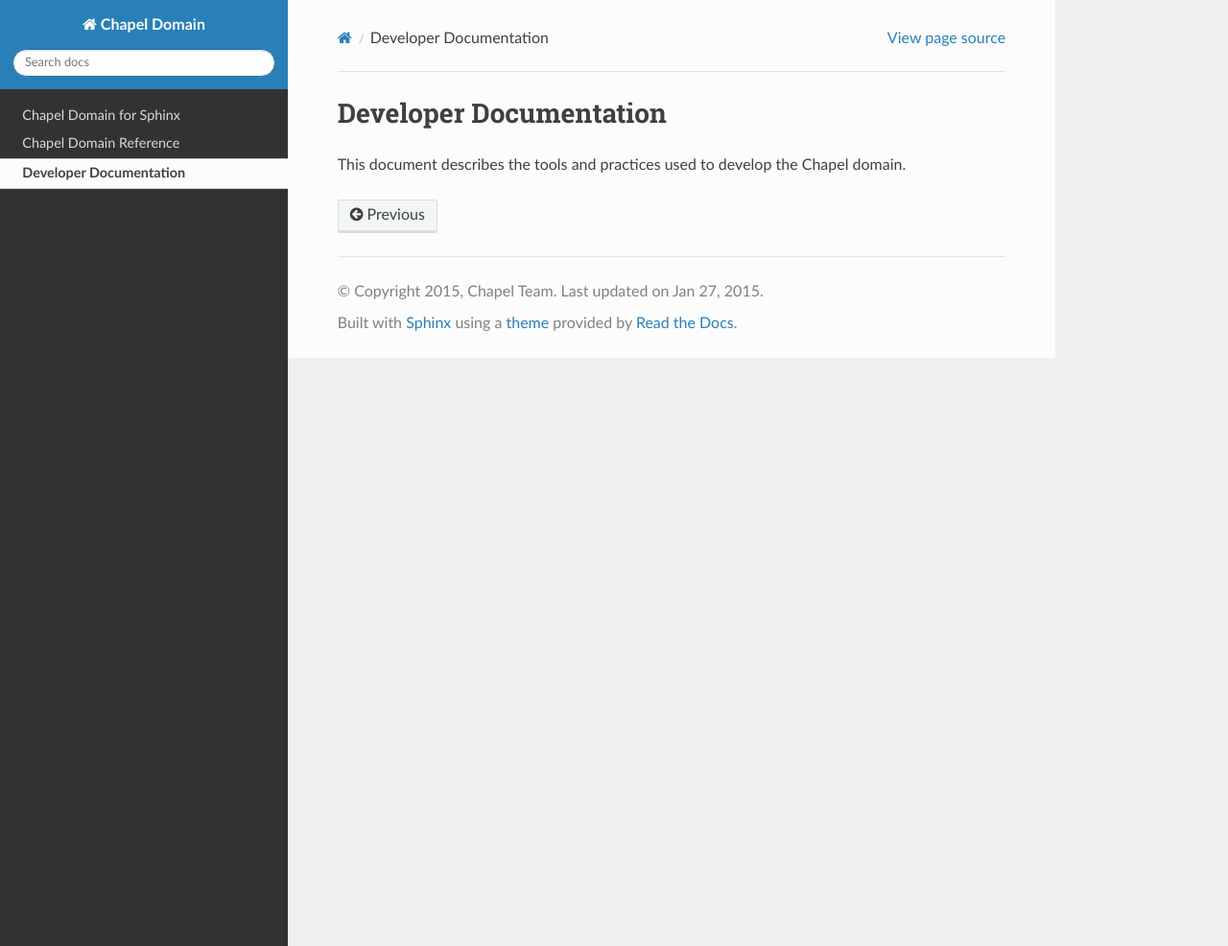
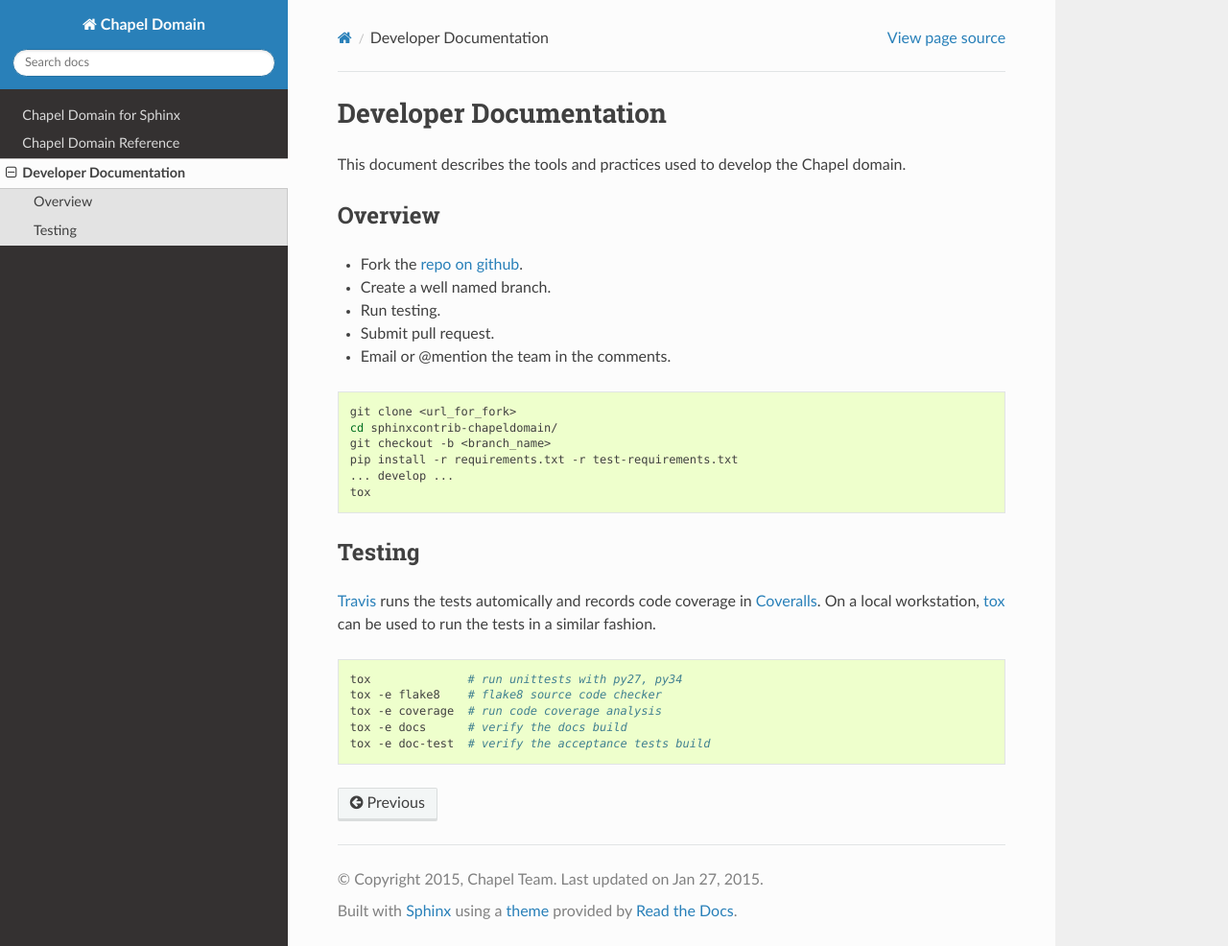
Before and after one commit to chapel-lang/sphinxcontrib-chapeldomain, a Sphinx documentation site: the page built from docs/developers.rst, in a window 1280 px wide and 986 px high. Shown: the whole window at 96% size. Built offline with Sphinx 7.4.7 and the Read the Docs theme 2.0.0, drawn with Linux system fonts in a browser that asks for light colours; the version number could not be read and is left out.

Commit message:
Add developer documentation page.

```diff
--- a/docs/developers.rst
+++ b/docs/developers.rst
@@ -3,3 +3,41 @@ Developer Documentation
 
 This document describes the tools and practices used to develop the Chapel
 domain.
+
+Overview
+--------
+
+* Fork the `repo on github`_.
+* Create a well named branch.
+* Run testing.
+* Submit pull request.
+* Email or @mention the team in the comments.
+
+.. _repo on github: https://github.com/chapel-lang/sphinxcontrib-chapeldomain
+
+.. code-block:: bash
+
+    git clone <url_for_fork>
+    cd sphinxcontrib-chapeldomain/
+    git checkout -b <branch_name>
+    pip install -r requirements.txt -r test-requirements.txt
+    ... develop ...
+    tox
+
+Testing
+-------
+
+Travis_ runs the tests automically and records code coverage in Coveralls_. On
+a local workstation, tox_ can be used to run the tests in a similar fashion.
+
+.. code-block:: bash
+
+    tox              # run unittests with py27, py34
+    tox -e flake8    # flake8 source code checker
+    tox -e coverage  # run code coverage analysis
+    tox -e docs      # verify the docs build
+    tox -e doc-test  # verify the acceptance tests build
+
+.. _Travis: https://travis-ci.org/chapel-lang/sphinxcontrib-chapeldomain
+.. _Coveralls: https://coveralls.io/r/chapel-lang/sphinxcontrib-chapeldomain?branch=master
+.. _tox: https://tox.readthedocs.org/en/latest/
```
